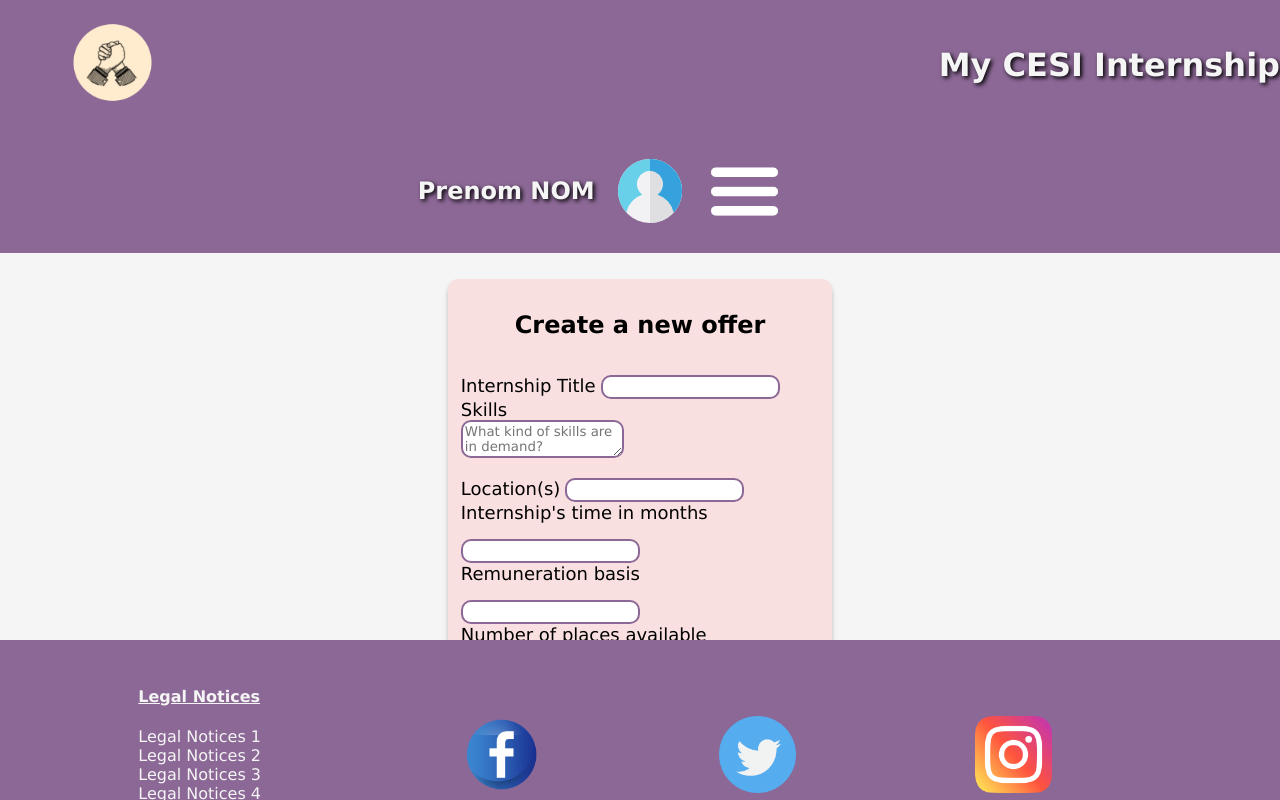
After one commit to Maximcuynat/monstage, a PHP site: page /View/ViewCreateOffer.php in a window 1280 px wide. The commit adds this page. Run offline with PHP 8.4, Linux system fonts and the light colour scheme.

Commit message:
Interface creer une offre

```diff
--- a/View/ViewAdminAddPilote.php
+++ b/View/ViewAdminAddPilote.php
@@ -18,6 +18,7 @@
 					<option value="Marseille"></option>
 					<?php
 						// On a besoins des adresse disponibles
+						// API ?
 					?>
 				</datalist>
 				<input type="submit" value="Create">
--- /dev/null
+++ b/View/ViewCreateOffer.php
@@ -0,0 +1,25 @@
+<?php
+require "header.php";
+?>
+<div class="Cadre_form Cadre_Offer Center">
+        <form action="" method="POST">
+            <h2 class="text-center">Create a new offer</h2>
+            <label class="LBL">Internship Title</label>
+            <input class="Ipt borderproperties" type="text" name="post"><br>
+            <label class="LBL">Skills</label><br>
+            <textarea class="Ipt_Skill borderproperties" name="skill" placeholder="What kind of skills are in demand?"></textarea><br>
+            <label class="LBL">Location(s)</label>
+            <input class="Ipt borderproperties" type="text" name="tb_ad"><br>
+            <label class="LBL">Internship's time in months</label>
+            <input class="Ipt borderproperties" type="text" name="Duration"><br>
+            <label class="LBL">Remuneration basis</label>
+            <input class="Ipt borderproperties" type="text" name="Remu"><br>
+            <label class="LBL">Number of places available</label>
+            <input class="Ipt borderproperties" type="text" name="Nb_Place"><br><br>
+
+            <input class="btn_validate" type="submit" name="submit" value="Create">
+        </form>
+    </div>
+<?php
+require "footer.php";
+?>
--- a/View/header.php
+++ b/View/header.php
@@ -5,6 +5,8 @@
     <meta name="viewport" content="width=device-width, initial-scale=1">
     <!-- CSS -->
     <link rel="stylesheet" href="../assets/css/style.css">
+    <link rel="stylesheet" href="../assets/css/colors.css">
+    <link rel="stylesheet" href="../assets/css/generalStyle.css">
     <title>PROJECT</title>
   </head>
 
--- a/assets/css/generalStyle.css
+++ b/assets/css/generalStyle.css
@@ -36,6 +36,10 @@
     cursor: text;
 }
 
+.text-center{
+    text-align: center;
+}
+
 /*taille et couleur d'ombre*/
 .ombre {
     box-shadow: 0px 4px 4px rgba(0, 0, 0, 0.25);
@@ -58,6 +62,15 @@
     border-radius: 10px;
 }
 
+.Ipt_Skill
+{
+
+    border-radius: 10px;
+}
+
+.LBL
+{ font-size: large; }
+
 /*les filtres*/
 .filter {
     position:relative;
@@ -68,6 +81,12 @@
     background-color: #9DADC9;
     padding-top: 10%;
     text-align: center;
+}
+
+.Cadre_Offer
+{
+    margin-top: 2%;
+    width: 30%;
 }
 
 /*===================================================================== HEADER */
```
Lines whose indentation alone changed are shown as unchanged.
